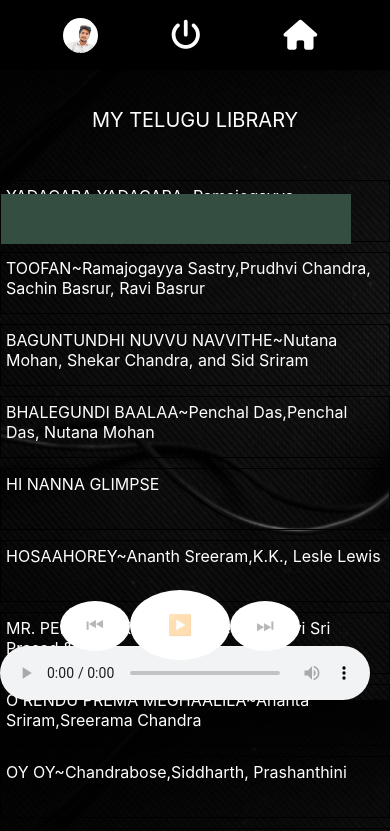
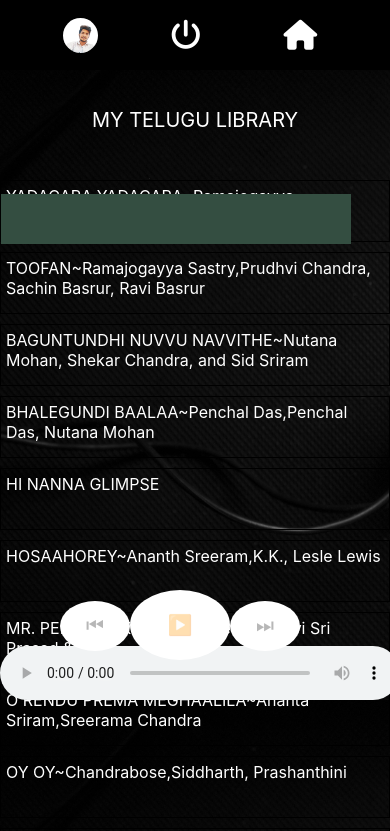
Before and after one commit to rahul1574/Vibe-Touch, a React (Create React App) app: page /topic1 in a window 390 px wide. Shown: the top 831 px of the page. Built offline with nearby package versions, Linux system fonts and the light colour scheme.

Commit message:
Update App.css

```diff
--- a/src/App.css
+++ b/src/App.css
@@ -260,7 +260,7 @@ p{
     height: 700px;
   }
   #play{
-    width:370px;
+    width:400px;
   }
   #nowplay{
     left: 1px;
```
